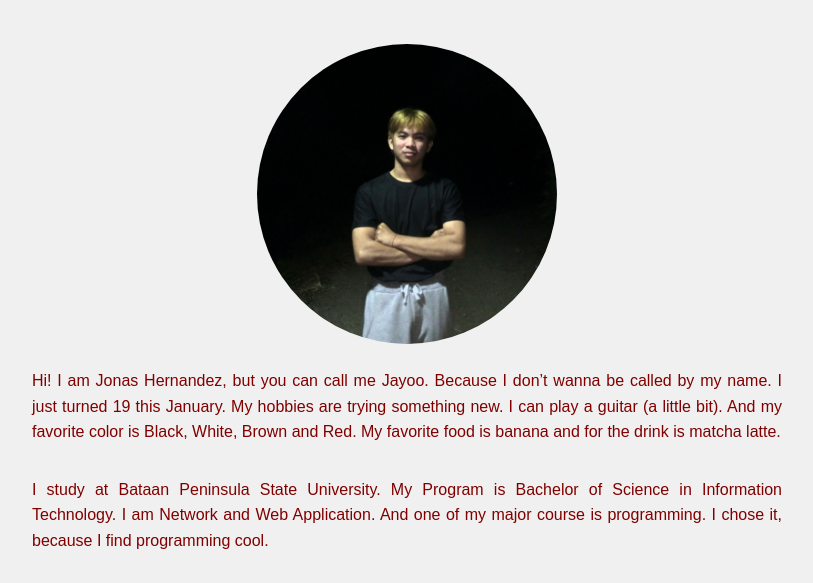
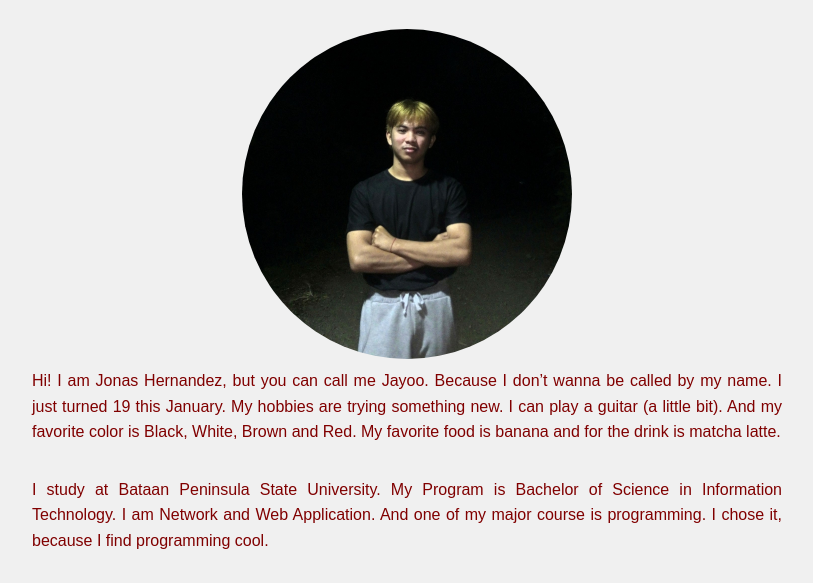
Before and after one commit to jayoooooooooooo/About-Jayoo, a plain HTML site: page index.html in a window 1280 px wide. In both pictures the pointer is over the picture 640 px from the left and 388 px from the top of the page. Shown: the part 194-777 px from the top of the page, without its empty margins (233-1046 px from the left). Drawn offline with Linux system fonts and the light colour scheme.

Commit message:
Update BUTTON.css

```diff
--- a/BUTTON.css
+++ b/BUTTON.css
@@ -46,3 +46,11 @@ nav a:hover {
         padding: 10px 20px;
     }
 }
+
+img {
+    transition: transform 0.3s ease;
+}
+
+img:hover {
+    transform: scale(1.1);
+}
```
